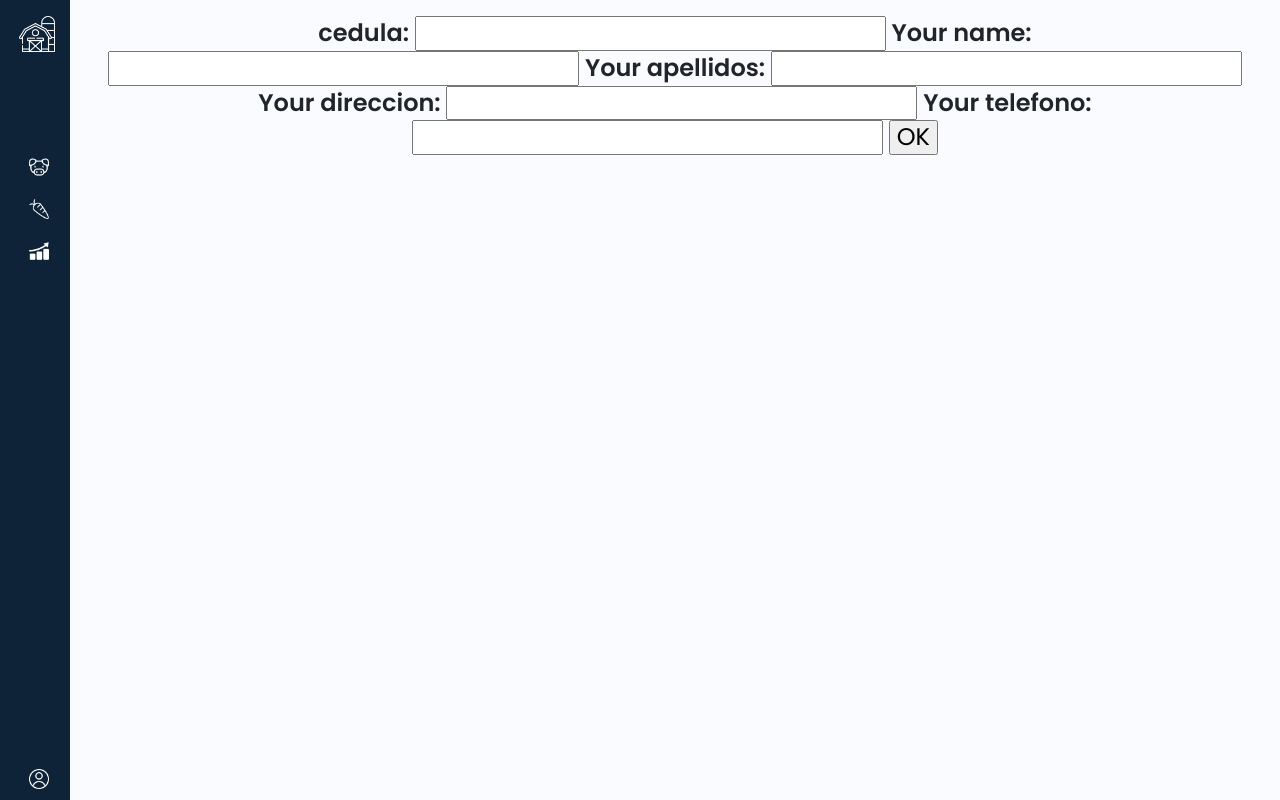
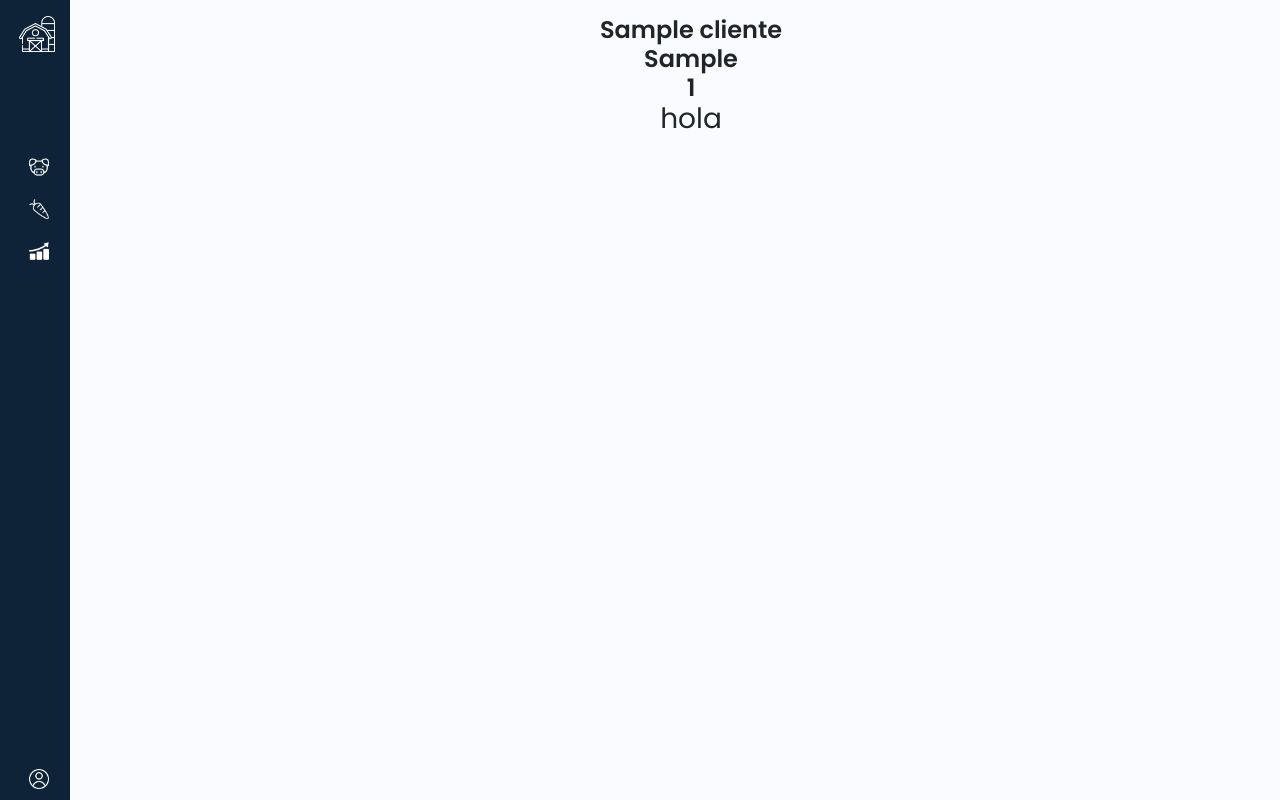
Before and after one commit to SergioGuerra197/ModeloCapas, a Django app: page / in a window 1280 px wide. Run offline with Django 5.2, Linux system fonts and the light colour scheme; tables that the repository leaves empty hold one stand-in row (values such as "Sample post"); some libraries are stand-ins or nearby versions.

Commit message:
Consulta clientes

```diff
--- a/Granja/mi_app/templates/mi_app/index.html
+++ b/Granja/mi_app/templates/mi_app/index.html
@@ -4,7 +4,20 @@
 
 {% block content %}
 
-<div>
+<ul>
+    {% for cliente in clientes %}
+    <div>
+        <li>{{cliente.nombre}}</li>
+        <li>{{cliente.apellidos}}</li>
+        <li>{{cliente.cedula}}</li>
+    </div>
+    <h3>hola</h3>
+    {% empty %}
+    <li>No articles yet.</li>
+    {% endfor %}
+</ul>
+
+<!-- <div>
     <form action="save" method="post">
         {% csrf_token %}
 
@@ -24,8 +37,6 @@
         <input id="telefono" type="number" name="telefono">
 
         <input type="submit" value="OK">
-    </form>
+    </form> -->
 
-
-
-    {% endblock %}
+{% endblock %}
--- a/Granja/mi_app/views.py
+++ b/Granja/mi_app/views.py
@@ -4,18 +4,20 @@ from django import forms
 from mi_app.models import Clientes
 
 
-# Create your views here.
 def my_view(request):
-    # Crear una instancia del formulario
+
+    clientes = Clientes.objects.all()
 
     return render(
         request,
         "mi_app/index.html",
         {
             "form": "form",
+            "clientes": clientes
         }
 
     )
+
 
 
 
```
